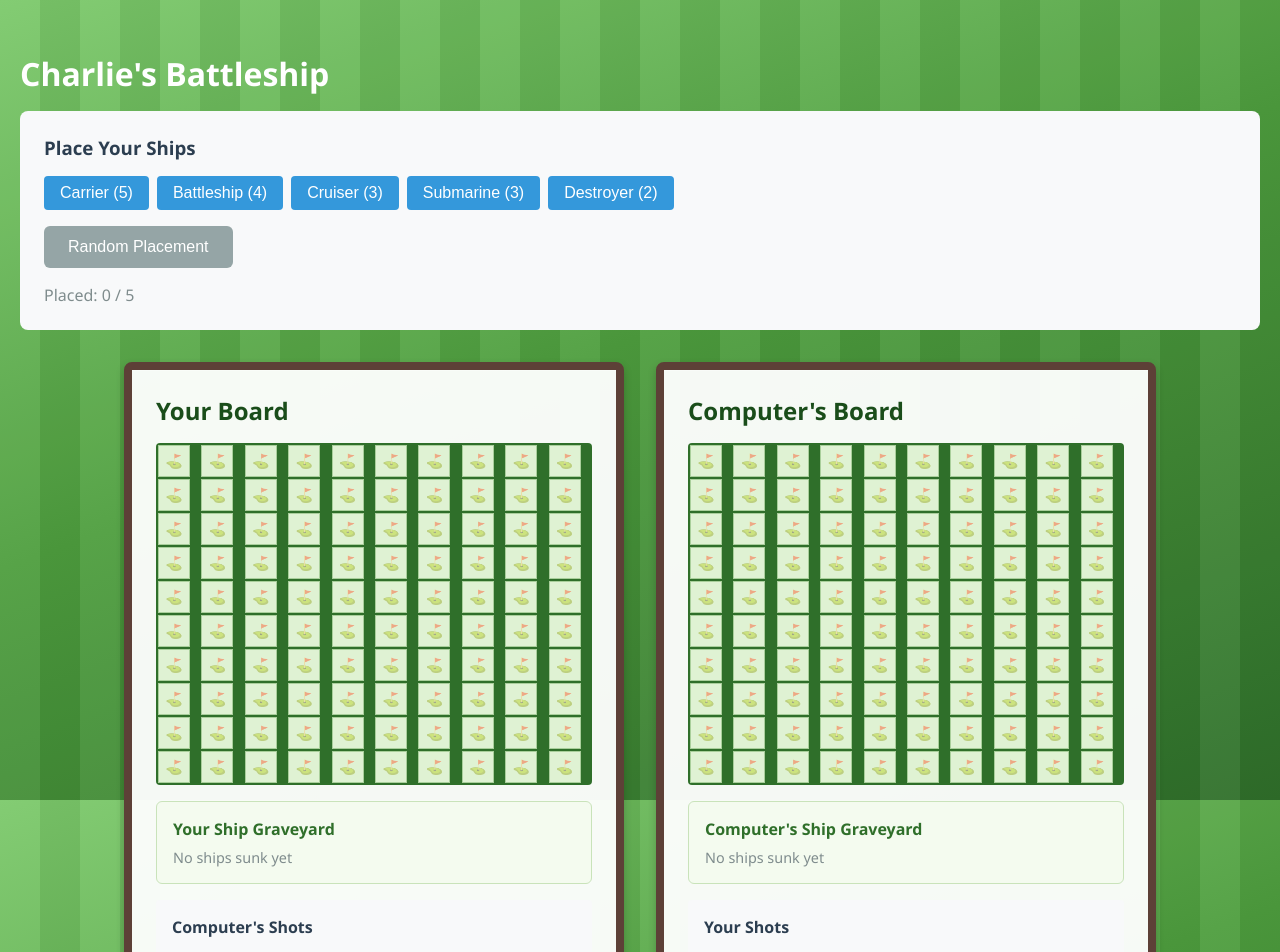
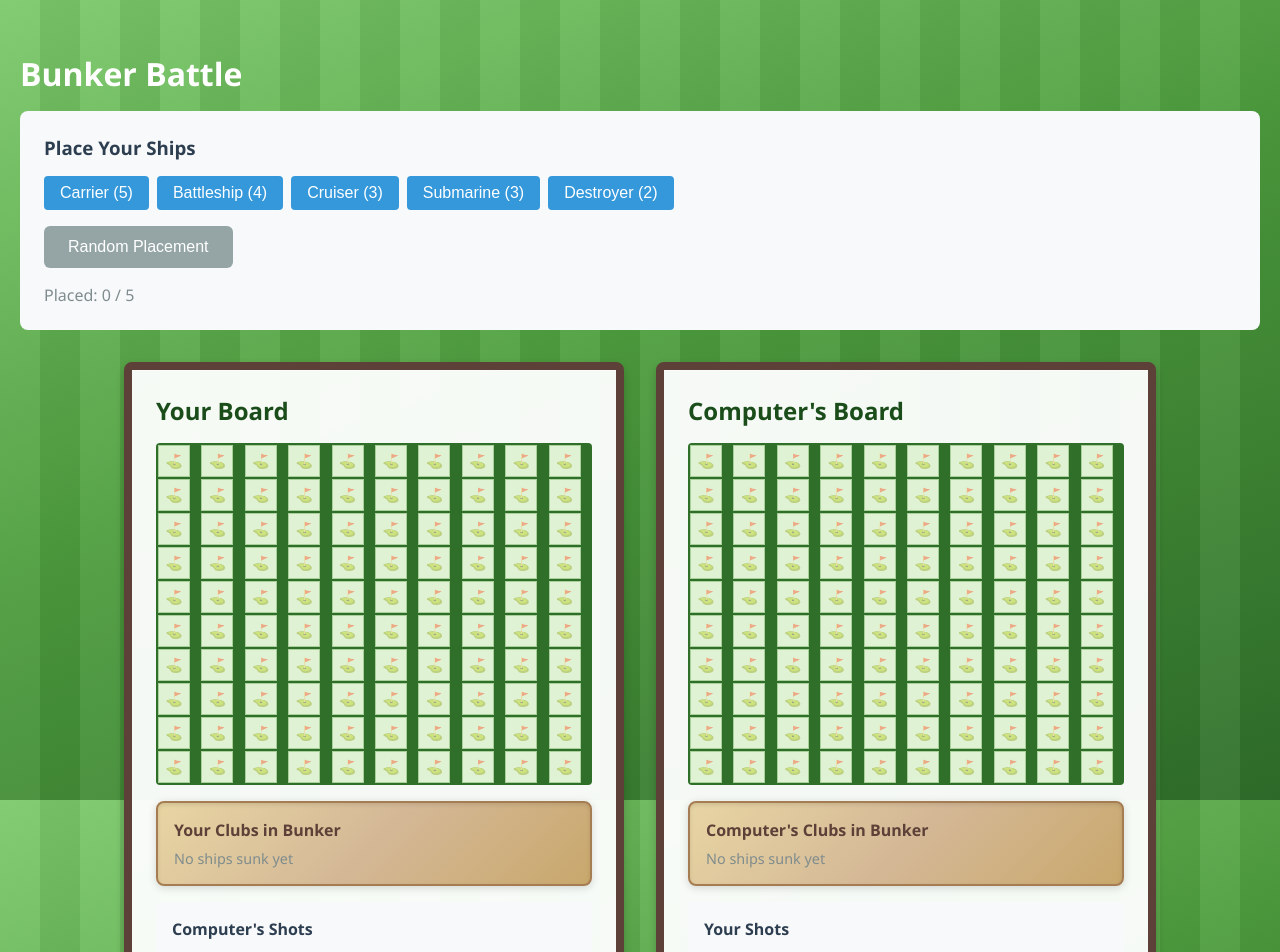
Before and after one commit to charliemosborne-coder/battleship-devin-challenge, a React (Vite) app: page / in a window 1280 px wide. Shown: the top 952 px of the page. Built offline with nearby package versions, Linux system fonts and the light colour scheme.

Commit message:
local changes

```diff
--- a/src/components/App.jsx
+++ b/src/components/App.jsx
@@ -171,7 +171,7 @@ function App() {
 
   return (
     <div className="app">
-      <h1>Charlie's Battleship</h1>
+      <h1>Bunker Battle</h1>
 
       {message && (
         <div className={`status ${messageType}`}>
@@ -205,7 +205,7 @@ function App() {
             showShips={true}
             gameState={gameState}
           />
-          <Graveyard title="Your Ship Graveyard" ships={game.playerBoard.ships} />
+          <Graveyard title="Your Clubs in Bunker" ships={game.playerBoard.ships} />
           <ShotHistory title="Computer's Shots" shots={game.shotHistory.computer} />
         </div>
 
@@ -217,7 +217,7 @@ function App() {
             showShips={false}
             gameState={gameState}
           />
-          <Graveyard title="Computer's Ship Graveyard" ships={game.computerBoard.ships} />
+          <Graveyard title="Computer's Clubs in Bunker" ships={game.computerBoard.ships} />
           <ShotHistory title="Your Shots" shots={game.shotHistory.player} />
         </div>
       </div>
--- a/src/index.css
+++ b/src/index.css
@@ -334,16 +334,20 @@ button.danger:hover {
 }
 
 .graveyard {
-  background: #f4fbef;
-  border: 1px solid #c9e3ba;
-  border-radius: 6px;
+  background: linear-gradient(135deg, #e8d5a3 0%, #d4b896 50%, #c9a86c 100%);
+  border: 2px solid #a67c52;
+  border-radius: 8px;
   padding: 1rem;
   margin-top: 1rem;
+  box-shadow:
+    inset 0 2px 4px rgba(0, 0, 0, 0.1),
+    0 2px 8px rgba(0, 0, 0, 0.15);
 }
 
 .graveyard h4 {
   margin-bottom: 0.5rem;
-  color: #2f6f2a;
+  color: #5d4037;
+  font-weight: 600;
 }
 
 .graveyard-empty {
```
